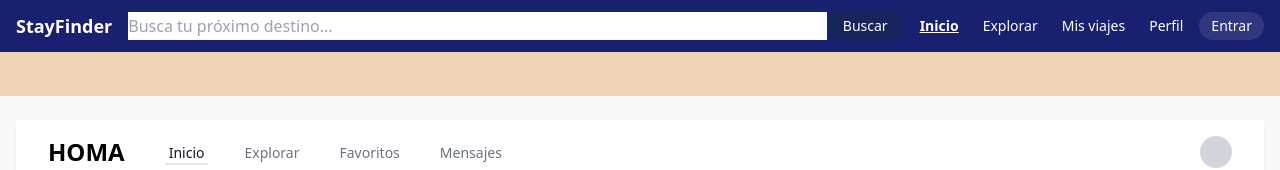
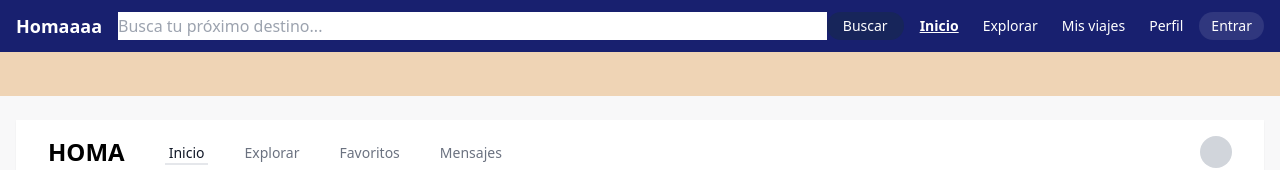
Before and after one commit to JPablo1826/homaAvanzadaFronted, an Angular app in the folder HOMA-ProyectoAvamzada-main/HomaFrontend/: page / in a window 1280 px wide. Shown: the top 170 px of the page. Built offline with nearby package versions, Linux system fonts and the light colour scheme.

Commit message:
cambio nombre

```diff
--- a/HOMA-ProyectoAvamzada-main/HomaFrontend/src/app/layouts/main-layout/main-layout.component.html
+++ b/HOMA-ProyectoAvamzada-main/HomaFrontend/src/app/layouts/main-layout/main-layout.component.html
@@ -1,6 +1,6 @@
 <header class="bg-[#18206F] text-white">
   <div class="max-w-7xl mx-auto px-4 py-3 flex items-center gap-4">
-    <div class="font-semibold text-lg">StayFinder</div>
+    <div class="font-semibold text-lg">Homaaaa</div>
     <div class="flex-1">
       <form (ngSubmit)="onSearch()" class="w-full flex">
         <input
```
